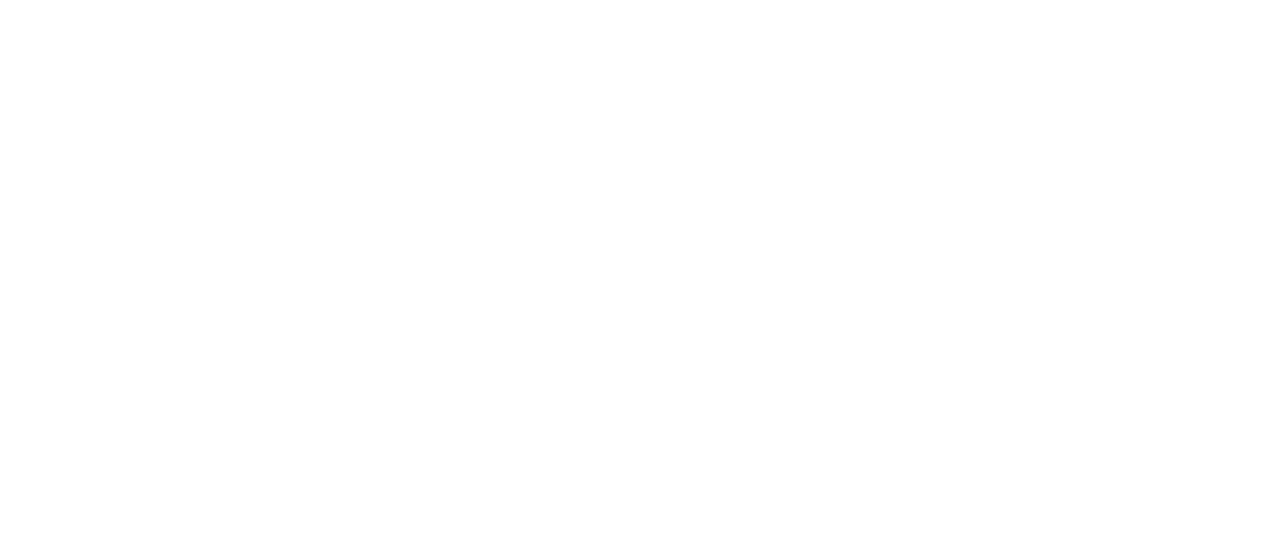
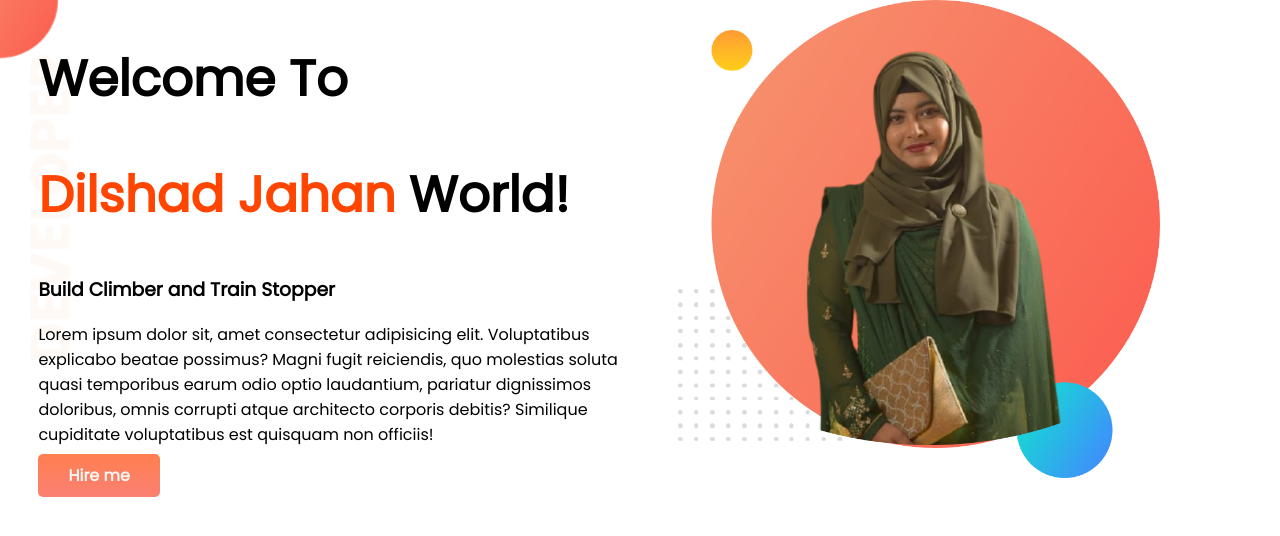
Before and after one commit to Dilshad-Jahan73/developer-portfolio, a plain HTML site: page index.html in a window 1280 px wide. Drawn offline with Linux system fonts and the light colour scheme.

Commit message:
intro add

```diff
--- a/index.html
+++ b/index.html
@@ -5,9 +5,24 @@
     <meta http-equiv="X-UA-Compatible" content="IE=edge">
     <meta name="viewport" content="width=device-width, initial-scale=1.0">
     <title>Portfolio</title>
+    <link rel="preconnect" href="https://fonts.googleapis.com">
+    <link rel="preconnect" href="https://fonts.gstatic.com" crossorigin>
+    <link href="https://fonts.googleapis.com/css2?family=Poppins&display=swap" rel="stylesheet">
     <link rel="stylesheet" href="style.css">
 </head>
 <body>
+    <section class="top-banner">
+        <div class="half-width">
+            <h1>Welcome To</h1>
+            <h1><span class="pic-color">Dilshad Jahan</span> World!</h1>
+            <h3>Build Climber and Train Stopper</h3>
+            <p>Lorem ipsum dolor sit, amet consectetur adipisicing elit. Voluptatibus explicabo beatae possimus? Magni fugit reiciendis, quo molestias soluta quasi temporibus earum odio optio laudantium, pariatur dignissimos doloribus, omnis corrupti atque architecto corporis debitis? Similique cupiditate voluptatibus est quisquam non officiis!</p>
+            <a class="link-button" target="blank" href="https://www.linkedin.com/in/dilshad-jahan-a068b3229/">Hire me</a>
+        </div>
+        <div class="half-width">
+            <img src="images/my-portfolio bg.png" alt="">
+        </div>
+    </section>
 
 </body>
 </html>
--- a/style.css
+++ b/style.css
@@ -0,0 +1,34 @@
+body{
+    font-family: 'Poppins', sans-serif;
+    margin: 0;
+}
+h1{
+    font-size: 50px;
+}
+.pic-color{
+    color: orangered;
+}
+section
+{
+    display: flex;
+}
+.half-width
+{
+    width: 50%;
+    padding-left: 3%;
+}
+.half-width img{
+    width: 80%;
+}
+.link-button{
+    text-decoration: none;
+    background-image: linear-gradient(coral, salmon);
+    padding: 10px 30px;
+    border-radius: 5px;
+    font-weight: 600;
+    color: whitesmoke;
+}
+.top-banner{
+    background-image: url(images/top-banner.png);
+    background-repeat: no-repeat;
+}
```
Also changed, not shown: images/dream-bg.png (added), images/exp-bg.png (added), images/jhankar.png (added), images/jhankar2.png (added), images/my-bg.png (added), images/my-bg2.png (added), images/my-portfolio bg.png (added), images/top-banner.png (added), showOff/My pic.jpg (added), showOff/tabassum-removebg.png (added), showOff/tabassum.jpg (added).
